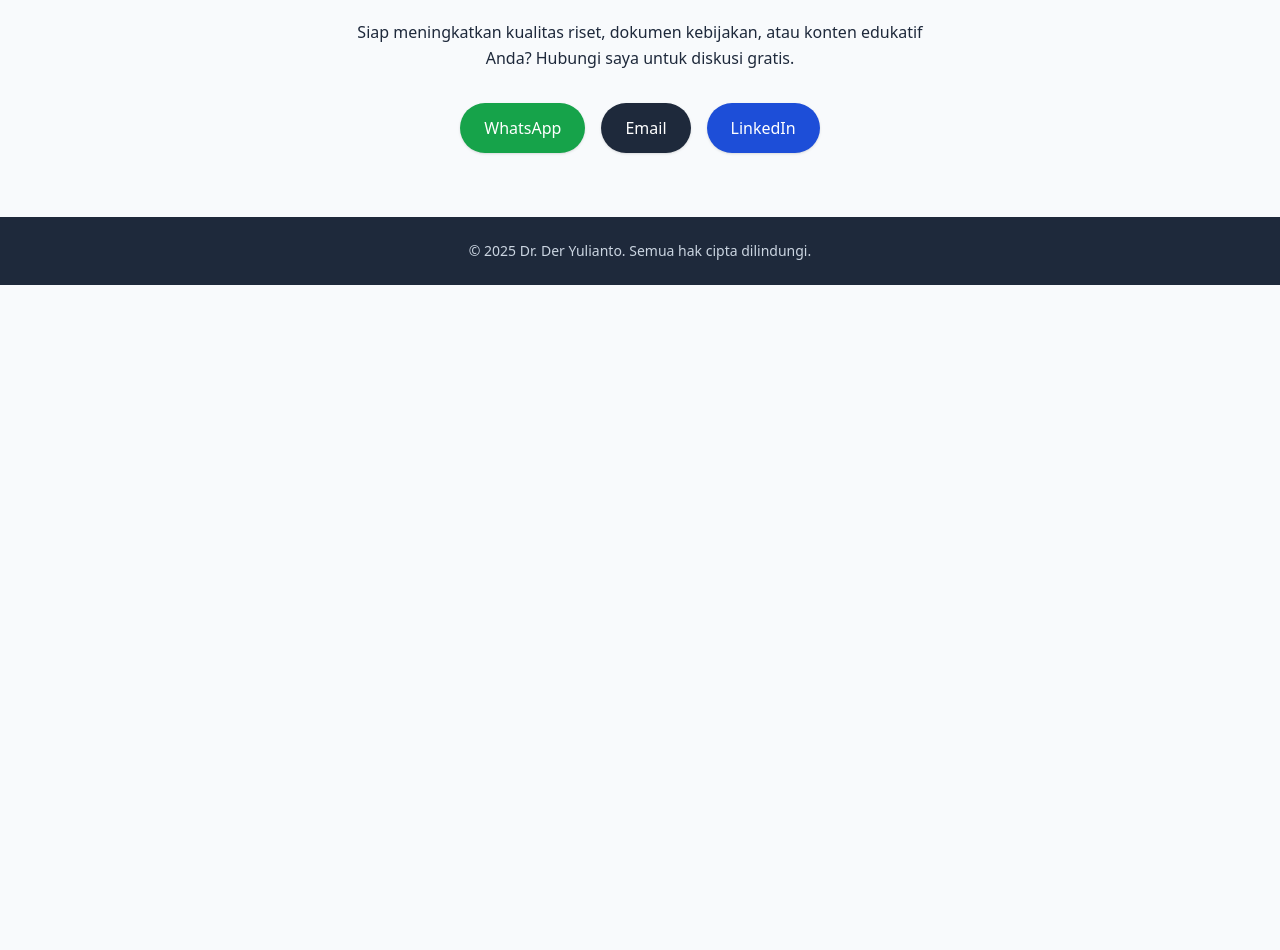
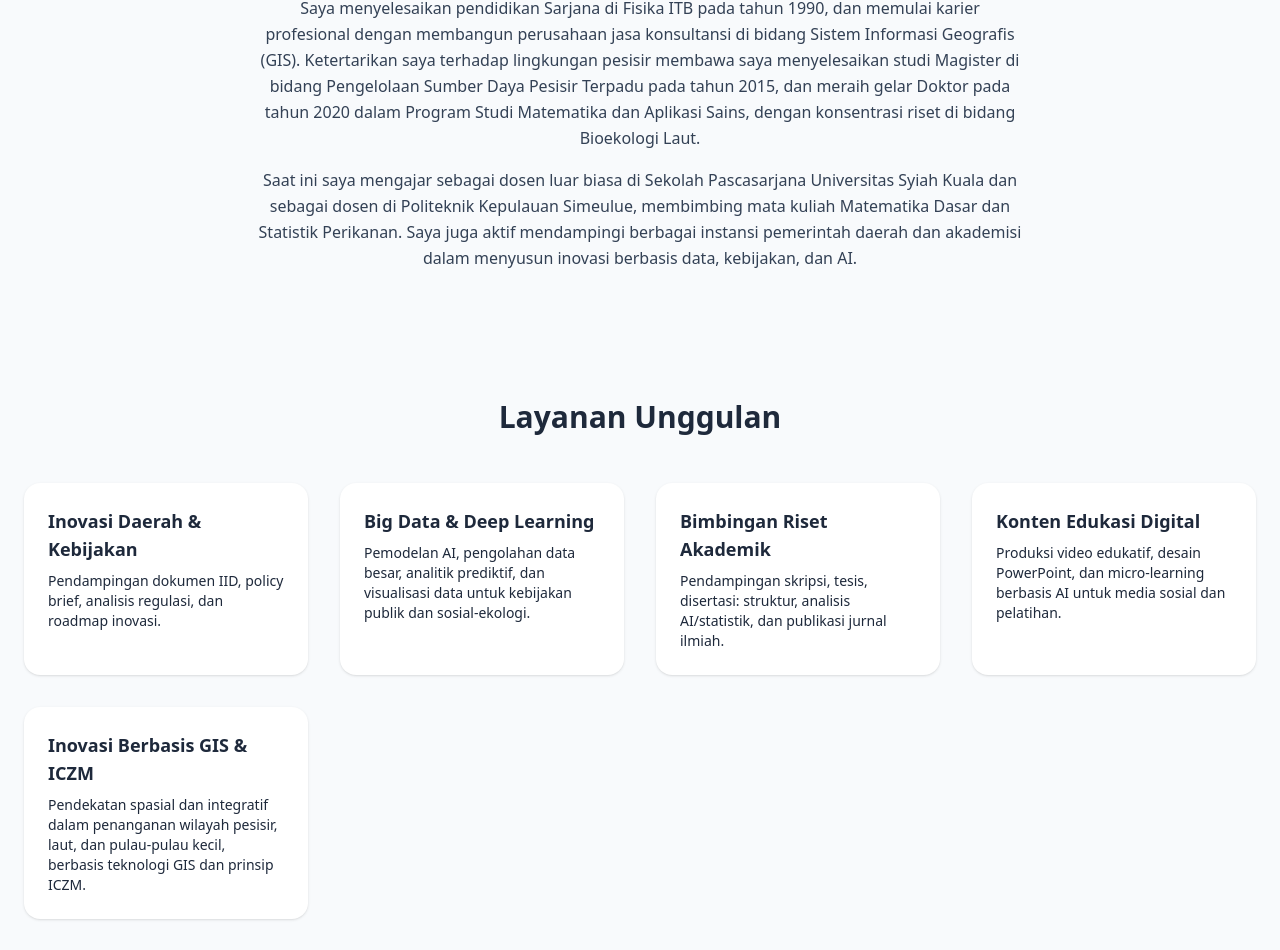
Before and after one commit to deryulianto/deryulianto.github.io, a plain HTML site: page index.html in a window 1280 px wide. Shown: the part 419-1369 px from the top of the page. Before the commit the page ends 800 px from the top, so only its background shows below. Drawn offline with nearby package versions, Linux system fonts and the light colour scheme.

Commit message:
Add files via upload

```diff
--- a/index.html
+++ b/index.html
@@ -8,6 +8,7 @@
   <script src="https://cdn.tailwindcss.com"></script>
 </head>
 <body class="bg-slate-50 text-slate-800 leading-relaxed">
+  <!-- HERO -->
   <header class="bg-gradient-to-r from-cyan-700 to-blue-600 text-white py-16">
     <div class="container mx-auto px-6 text-center">
       <h1 class="text-4xl md:text-5xl font-bold mb-4">Dr. Der Yulianto</h1>
@@ -15,6 +16,42 @@
       <a href="https://wa.me/6282167913518" target="_blank" class="inline-block bg-white text-cyan-700 font-semibold px-6 py-3 rounded-full shadow-lg hover:shadow-xl transition">Jadwalkan Konsultasi Sekarang</a>
     </div>
   </header>
+
+  <!-- ABOUT -->
+  <section class="container mx-auto px-6 py-12" id="about">
+    <h2 class="text-3xl font-bold text-center mb-6">Tentang Saya</h2>
+    <div class="max-w-3xl mx-auto text-center text-slate-700">
+      <p class="mb-4">Saya menyelesaikan pendidikan Sarjana di Fisika ITB pada tahun 1990, dan memulai karier profesional dengan membangun perusahaan jasa konsultansi di bidang Sistem Informasi Geografis (GIS). Ketertarikan saya terhadap lingkungan pesisir membawa saya menyelesaikan studi Magister di bidang Pengelolaan Sumber Daya Pesisir Terpadu pada tahun 2015, dan meraih gelar Doktor pada tahun 2020 dalam Program Studi Matematika dan Aplikasi Sains, dengan konsentrasi riset di bidang Bioekologi Laut.</p>
+      <p class="mb-4">Saat ini saya mengajar sebagai dosen luar biasa di Sekolah Pascasarjana Universitas Syiah Kuala dan sebagai dosen di Politeknik Kepulauan Simeulue, membimbing mata kuliah Matematika Dasar dan Statistik Perikanan. Saya juga aktif mendampingi berbagai instansi pemerintah daerah dan akademisi dalam menyusun inovasi berbasis data, kebijakan, dan AI.</p>
+    </div>
+  </section>
+
+  <!-- SERVICES -->
+  <section class="container mx-auto px-6 py-16" id="services">
+    <h2 class="text-3xl font-bold text-center mb-12">Layanan Unggulan</h2>
+    <div class="grid grid-cols-1 md:grid-cols-2 lg:grid-cols-4 gap-8">
+      <div class="bg-white p-6 rounded-2xl shadow">
+        <h3 class="font-semibold text-lg mb-2">Inovasi Daerah & Kebijakan</h3>
+        <p class="text-sm">Pendampingan dokumen IID, policy brief, analisis regulasi, dan roadmap inovasi.</p>
+      </div>
+      <div class="bg-white p-6 rounded-2xl shadow">
+        <h3 class="font-semibold text-lg mb-2">Big Data & Deep Learning</h3>
+        <p class="text-sm">Pemodelan AI, pengolahan data besar, analitik prediktif, dan visualisasi data untuk kebijakan publik dan sosial-ekologi.</p>
+      </div>
+      <div class="bg-white p-6 rounded-2xl shadow">
+        <h3 class="font-semibold text-lg mb-2">Bimbingan Riset Akademik</h3>
+        <p class="text-sm">Pendampingan skripsi, tesis, disertasi: struktur, analisis AI/statistik, dan publikasi jurnal ilmiah.</p>
+      </div>
+      <div class="bg-white p-6 rounded-2xl shadow">
+        <h3 class="font-semibold text-lg mb-2">Konten Edukasi Digital</h3>
+        <p class="text-sm">Produksi video edukatif, desain PowerPoint, dan micro-learning berbasis AI untuk media sosial dan pelatihan.</p>
+      </div>
+      <div class="bg-white p-6 rounded-2xl shadow">
+        <h3 class="font-semibold text-lg mb-2">Inovasi Berbasis GIS & ICZM</h3>
+        <p class="text-sm">Pendekatan spasial dan integratif dalam penanganan wilayah pesisir, laut, dan pulau-pulau kecil, berbasis teknologi GIS dan prinsip ICZM.</p>
+      </div>
+    </div>
+  </section>
 
   <!-- CONTACT -->
   <section class="container mx-auto px-6 py-16" id="contact">
```
